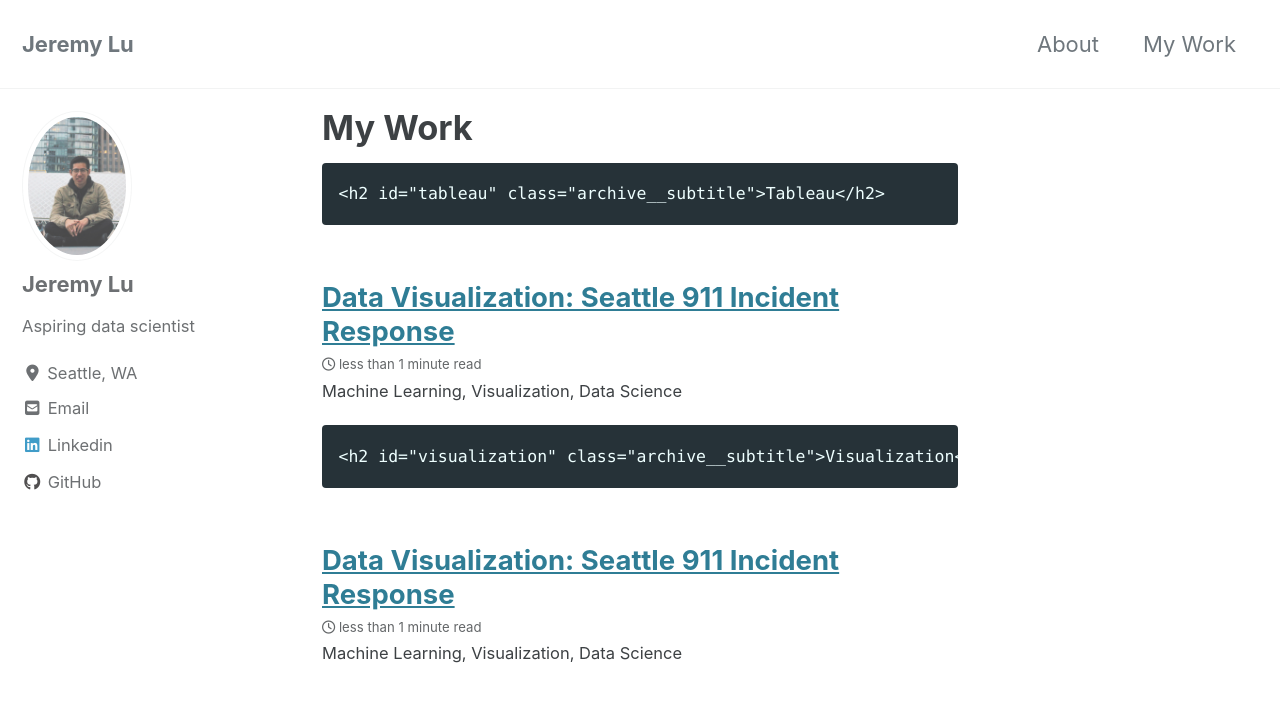
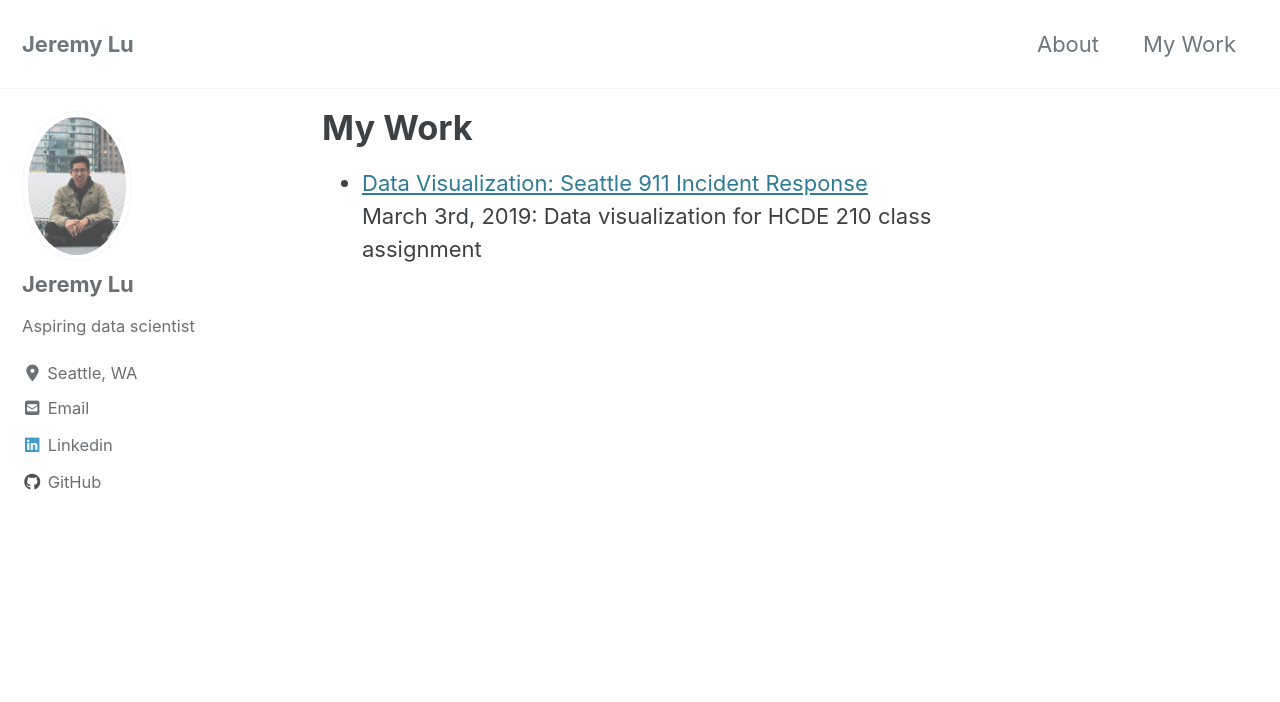
Before and after one commit to jeremylu43/jeremylu43.github.io, a Jekyll site: the page built from _pages/mywork.md, in a window 1280 px wide and 900 px high. Shown: the top 702 px of the window. Built offline with Jekyll 4.4.1, drawn with Linux system fonts in a browser that asks for light colours; cached includes are drawn as plain includes; nearby versions of some CDN libraries.

Commit message:
working version

```diff
--- a/_pages/mywork.md
+++ b/_pages/mywork.md
@@ -5,12 +5,12 @@ title: "My Work"
 author-profile: true
 ---
 
-{% include group-by-array collection=site.posts field="tags" %}
 
-{% for tag in group_names %}
-	{% assign posts = group_items[forloop.index0] %}
-	<h2 id="{{ tag | slugify }}" class="archive__subtitle">{{ tag }}</h2>
-	{% for post in posts %}
-		{% include archive-single.html %}
-	{% endfor %}
-{% endfor %}
+<ul>
+  {% for post in site.posts %}
+    <li>
+      <a href="{{ post.url }}">{{ post.title }}</a> <br>
+	  {{ post.excerpt }}
+    </li>
+  {% endfor %}
+</ul>
--- a/_posts/2019-03-06-seattle_data_visualization.md
+++ b/_posts/2019-03-06-seattle_data_visualization.md
@@ -2,8 +2,12 @@
 title: "Data Visualization: Seattle 911 Incident Response"
 date: 2019-03-06
 tags: [Tableau, Visualization]
-excerpt: "Machine Learning, Visualization, Data Science"
+excerpt: "March 3rd, 2019: Data visualization for HCDE 210 class assignment"
 mathjax: "true"
 ---
 
+This was an assignment I did while taking the HCDE 210 (Explorations in Human Centered Design) class at the UW. Using data from [Seattle's Open Data Initiative](http://www.seattle.gov/tech/initiatives/open-data), I used Tableau to analyze Seattle's 911 Incident Reponse database and found quality possible locations for a food truck.
+
+<embed src="/images/InfoViz.pdf" type="application/pdf" width="300%" height="200px" />
+
 Tableau [source](https://public.tableau.com/profile/jeremy.lu2631#!/vizhome/INFOVIZ_15519277250680/Dashboard1)
```
Also changed, not shown: 1 other file.
